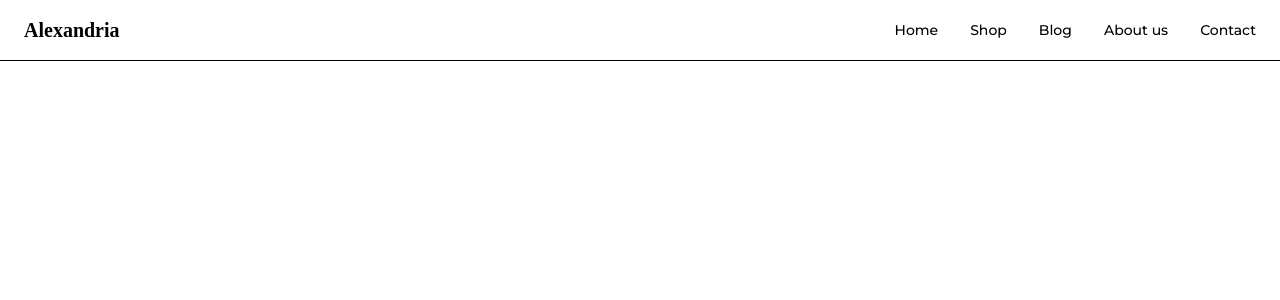
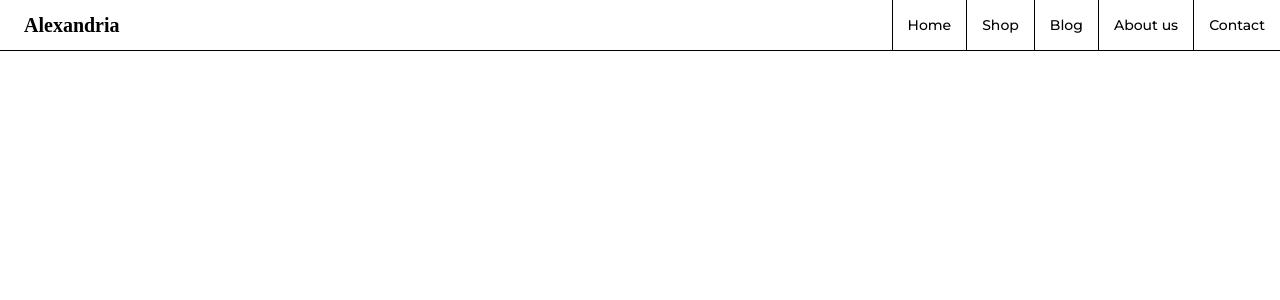
Before and after one commit to lucasbriandbr/bibliotheque, a Next.js app in the folder web/: page /components/nav in a window 1280 px wide. Shown: the top 300 px of the page. Built offline with nearby package versions, Linux system fonts and the light colour scheme; a web font is replaced by a local one.

Commit message:
Commit de ses morts

```diff
--- a/web/pages/components/nav.js
+++ b/web/pages/components/nav.js
@@ -5,10 +5,10 @@ import styles from "../../styles/NavBar.module.css"
 export default function NavBar() {
     return(
         <>
-            <nav className={`bg-white px-4 sm:px-6 py-4 dark:bg-[#faebd7] border-b-[1px] border-black`}>
-                <div className={`container flex flex-wrap justify-between items-center mx-auto`}>
+            <nav className={`bg-white dark:bg-[#faebd7] border-b-[1px] border-black`}>
+                <div className={`flex flex-wrap justify-between items-center mx-auto`}>
                 <Link href={"/"}>
-                    <a className={`flex items-center ${styles.title}`}>
+                    <a className={`flex ml-6 items-center ${styles.title}`}>
                         {/* <img src="/docs/images/logo.svg" className={`mr-3 h-6 sm:h-9`} alt="Flowbite Logo" /> */}
                         <span className={`self-center text-xl font-semibold whitespace-nowrap dark:text-black`}>Alexandria</span>
                     </a>
@@ -19,30 +19,30 @@ export default function NavBar() {
                     <svg className={`hidden w-6 h-6`} fill="currentColor" viewBox="0 0 20 20" xmlns="http://www.w3.org/2000/svg"><path d="M4.293 4.293a1 1 0 011.414 0L10 8.586l4.293-4.293a1 1 0 111.414 1.414L11.414 10l4.293 4.293a1 1 0 01-1.414 1.414L10 11.414l-4.293 4.293a1 1 0 01-1.414-1.414L8.586 10 4.293 5.707a1 1 0 010-1.414z"></path></svg>
                 </button>
                 <div className={`hidden w-full md:block md:w-auto`} id="mobile-menu">
-                    <ul className={`flex flex-col mt-4 md:flex-row md:space-x-8 md:mt-0 md:text-sm md:font-medium ${styles.links}`}>
+                    <ul className={`flex flex-col md:flex-row md:text-sm md:font-medium ${styles.links}`}>
                         <li>
                             <Link href={"/"}>
-                                <a className={`block py-2 pr-4 pl-3 text-black hover:bg-gray-50 md:hover:bg-transparent md:hover:text-gray-800 md:p-0 dark:text-black md:dark:hover:text-gray-800 dark:hover:text-gray-800 md:dark:hover:bg-transparent`}>Home</a>
+                                <a className={`flex text-black hover:bg-gray-50 md:hover:bg-transparent md:hover:text-gray-800 md:p-0 dark:text-black md:dark:hover:text-gray-800 dark:hover:text-gray-800 md:dark:hover:bg-transparent`}>Home</a>
                             </Link>
                         </li>
                         <li>
                             <Link href={"/"}>
-                                <a className={`block py-2 pr-4 pl-3 text-black hover:bg-gray-50 md:hover:bg-transparent md:hover:text-gray-800 md:p-0 dark:text-black md:dark:hover:text-gray-800 dark:hover:text-gray-800 md:dark:hover:bg-transparent`}>Shop</a>
+                                <a className={`flex text-black hover:bg-gray-50 md:hover:bg-transparent md:hover:text-gray-800 md:p-0 dark:text-black md:dark:hover:text-gray-800 dark:hover:text-gray-800 md:dark:hover:bg-transparent`}>Shop</a>
                             </Link>
                         </li>
                         <li>
                             <Link href={"/"}>
-                                <a className={`block py-2 pr-4 pl-3 text-black hover:bg-gray-50 md:hover:bg-transparent md:hover:text-gray-800 md:p-0 dark:text-black md:dark:hover:text-gray-800 dark:hover:text-gray-800 md:dark:hover:bg-transparent`}>Blog</a>
+                                <a className={`flex text-black hover:bg-gray-50 md:hover:bg-transparent md:hover:text-gray-800 md:p-0 dark:text-black md:dark:hover:text-gray-800 dark:hover:text-gray-800 md:dark:hover:bg-transparent`}>Blog</a>
                             </Link>
                         </li>
                         <li>
                             <Link href={"/"}>
-                                <a className={`block py-2 pr-4 pl-3 text-black hover:bg-gray-50 md:hover:bg-transparent md:hover:text-gray-800 md:p-0 dark:text-black md:dark:hover:text-gray-800 dark:hover:text-gray-800 md:dark:hover:bg-transparent`}>About us</a>
+                                <a className={`flex text-black hover:bg-gray-50 md:hover:bg-transparent md:hover:text-gray-800 md:p-0 dark:text-black md:dark:hover:text-gray-800 dark:hover:text-gray-800 md:dark:hover:bg-transparent`}>About us</a>
                             </Link>
                         </li>
                         <li>
                             <Link href={"/"}>
-                                <a className={`block py-2 pr-4 pl-3 text-black hover:bg-gray-50 md:hover:bg-transparent md:hover:text-gray-800 md:p-0 dark:text-black md:dark:hover:text-gray-800 dark:hover:text-gray-800 md:dark:hover:bg-transparent`}>Contact</a>
+                                <a className={`flex text-black hover:bg-gray-50 md:hover:bg-transparent md:hover:text-gray-800 md:p-0 dark:text-black md:dark:hover:text-gray-800 dark:hover:text-gray-800 md:dark:hover:bg-transparent`}>Contact</a>
                             </Link>
                         </li>
                     </ul>
--- a/web/styles/NavBar.module.css
+++ b/web/styles/NavBar.module.css
@@ -8,3 +8,14 @@
 .links {
     font-family: 'Montserrat', serif;
 }
+
+.links li a {
+    border-left: 1px solid black;
+    padding: 15px;
+}
+
+.links li a:hover {
+    border-left: 1px solid black;
+    padding: 15px;
+    background-color: white;
+}
```
